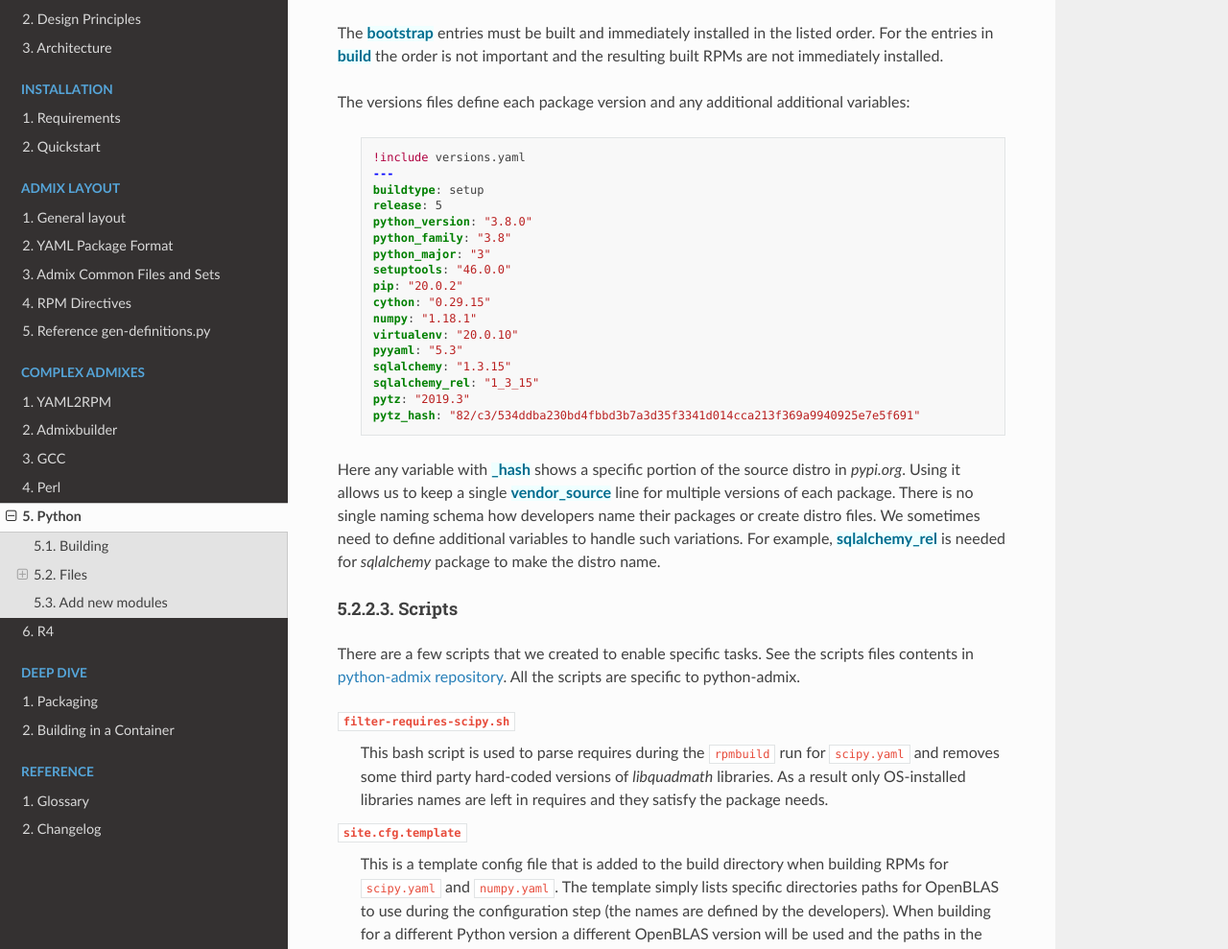
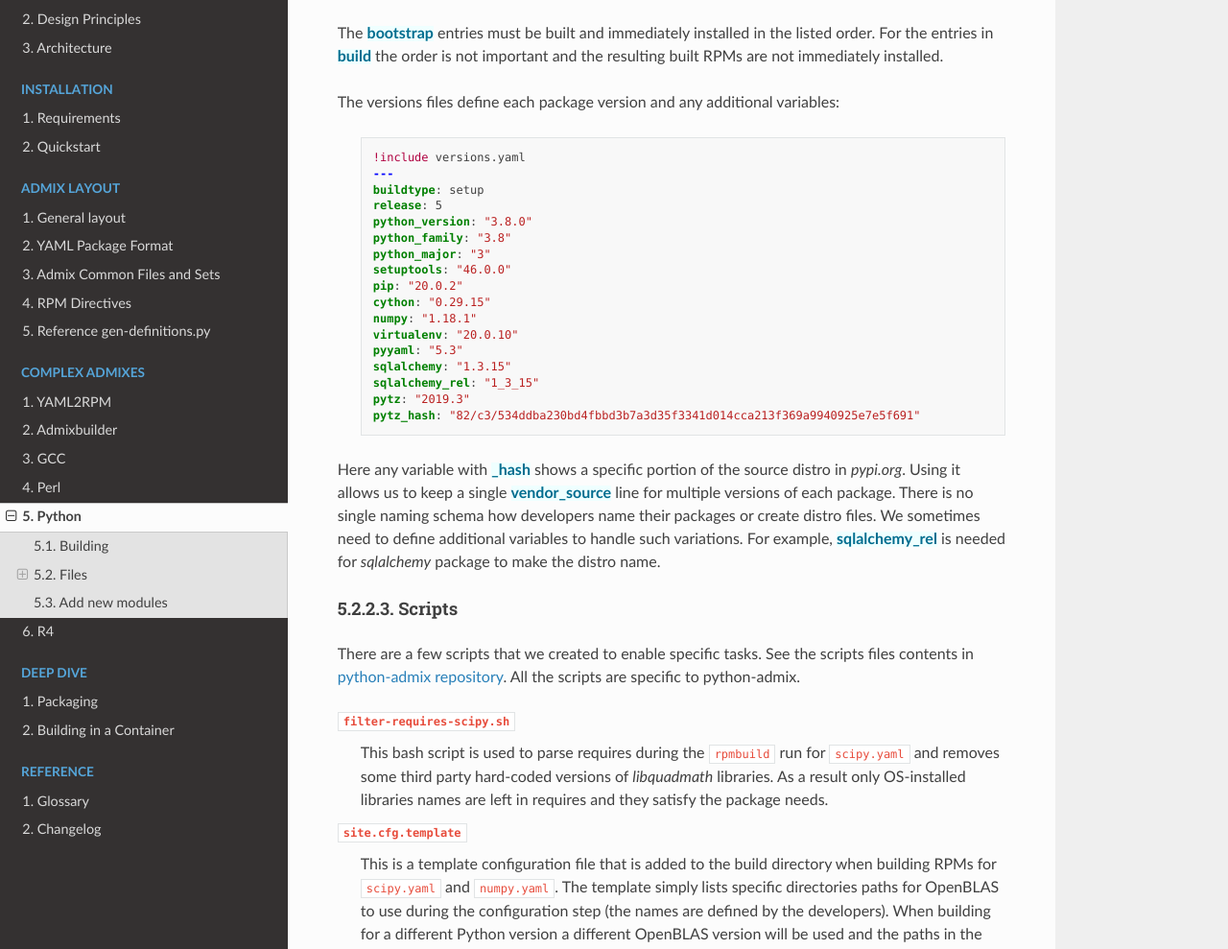
Before and after one commit to RCIC-UCI-Public/yaml2rpm-docs, a Sphinx documentation site: the page built from docs/source/admixes/python.rst, in a window 1280 px wide and 1400 px high, scrolled down 8018 px. Shown: the part 161-1150 px from the top of the window at 96% size. Built offline with Sphinx 7.4.7 and the Read the Docs theme 3.1.0, drawn with Linux system fonts in a browser that asks for light colours; some of the changed text lies outside the part shown.

Commit message:
minor typos

```diff
--- a/docs/source/admixes/python.rst
+++ b/docs/source/admixes/python.rst
@@ -343,8 +343,7 @@ The :yvars:`bootstrap` entries must be built and immediately installed in the
 listed order. For the entries in :yvars:`build` the order is not important
 and the resulting built RPMs are not immediately installed.
 
-The versions files define each package version and any additional additional
-variables:
+The versions files define each package version and any additional variables:
 
   .. code-block:: yaml
 
@@ -389,7 +388,7 @@ All the scripts are specific to python-admix.
   left in requires and they satisfy the package needs.
 
 ``site.cfg.template``
-  This is a template config file that is added to the build
+  This is a template configuration file that is added to the build
   directory when building RPMs for ``scipy.yaml`` and ``numpy.yaml``.
   The template simply lists specific directories paths for OpenBLAS to use during
   the configuration step (the names are defined by the developers).
```
Also changed, not shown: other parts of docs/source/admixes/python.rst (+1 -1 lines).
